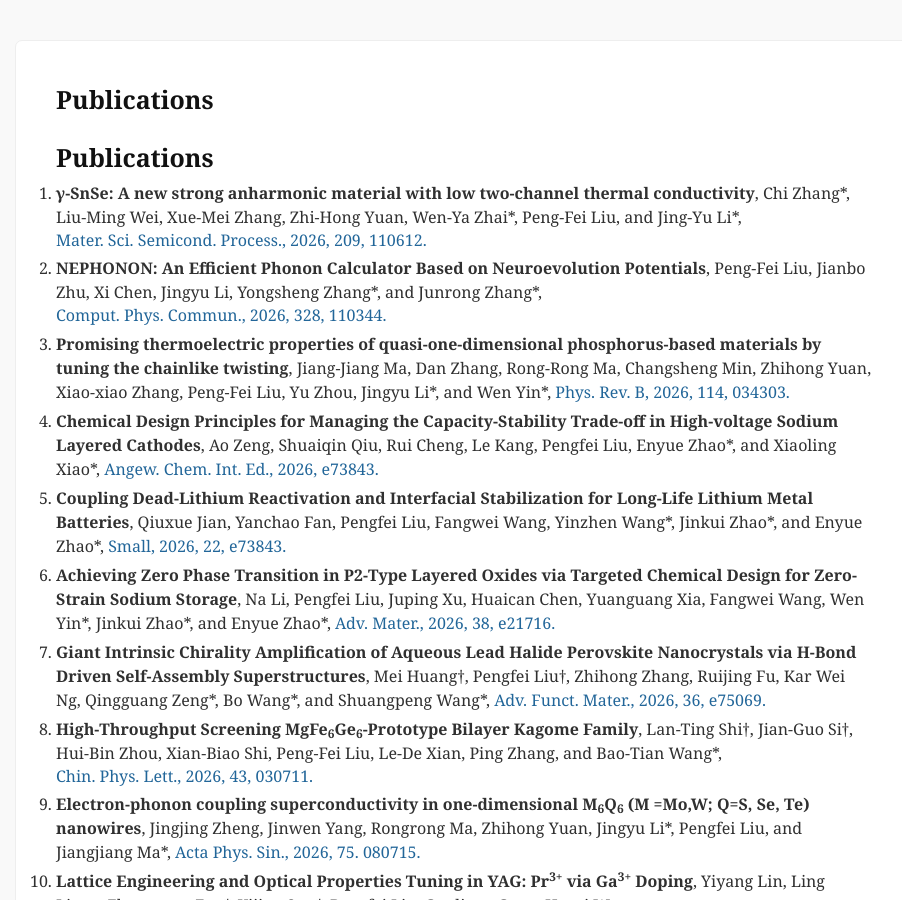
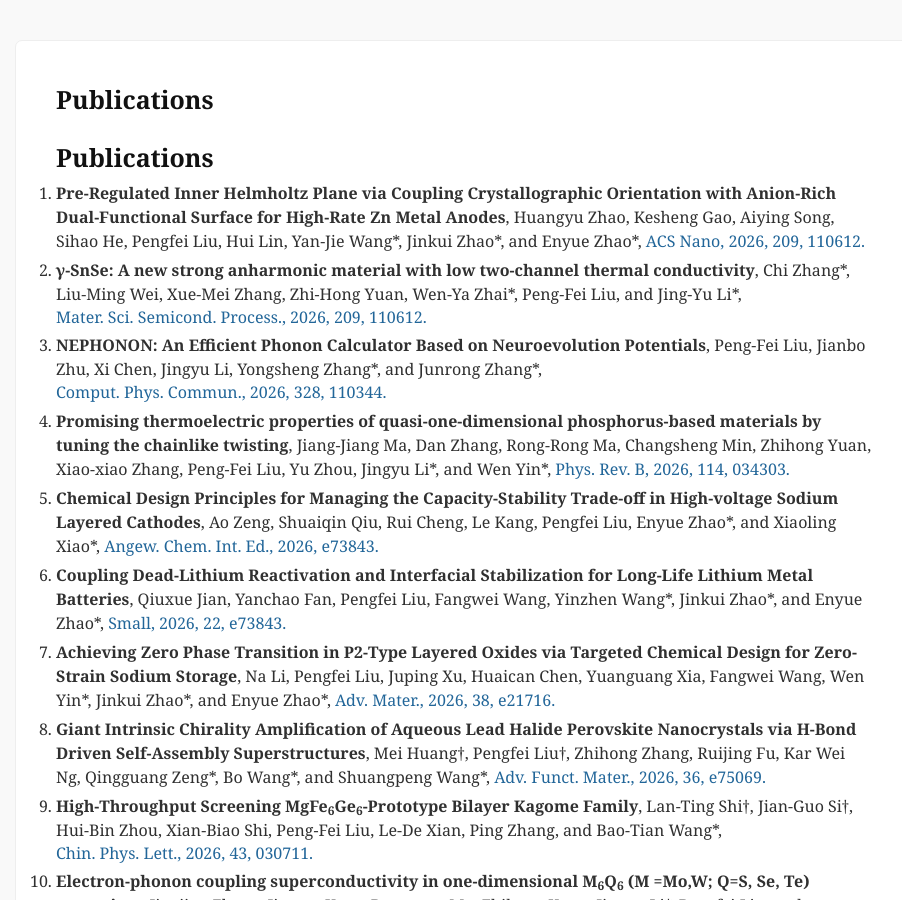
Before and after one commit to comatphys/comatphys.github.io, a Jekyll site: the page built from cv_md/publication.md, in a window 1280 px wide and 900 px high. Shown: the whole window, without its empty margins (175-1077 px from the left). Built offline with Jekyll 4.4.1, drawn with Linux system fonts in a browser that asks for light colours; our own code applies the rules of GitHub Pages for plain Markdown files; comment, search, counter and statistics services are not loaded.

Commit message:
Update publication.md

```diff
--- a/cv_md/publication.md
+++ b/cv_md/publication.md
@@ -1,8 +1,11 @@
 # Publications
+1. **Pre-Regulated Inner Helmholtz Plane via Coupling Crystallographic Orientation with Anion-Rich Dual-Functional Surface for High-Rate Zn Metal Anodes**,
+Huangyu Zhao, Kesheng Gao, Aiying Song, Sihao He, Pengfei Liu, Hui Lin, Yan-Jie Wang\*, Jinkui Zhao\*, and Enyue Zhao\*,
+[ACS Nano, 2026, 209, 110612.](https://doi.org/10.1016/j.mssp.2026.110612)
 
 1. **γ-SnSe: A new strong anharmonic material with low two-channel thermal conductivity**,
 Chi Zhang\*, Liu-Ming Wei, Xue-Mei Zhang, Zhi-Hong Yuan, Wen-Ya Zhai\*, Peng-Fei Liu, and Jing-Yu Li\*,
-[Mater. Sci. Semicond. Process., 2026, 209,  110612.](https://doi.org/10.1016/j.mssp.2026.110612)
+[Mater. Sci. Semicond. Process., 2026, 209, 110612.](https://doi.org/10.1016/j.mssp.2026.110612)
 
 1. **NEPHONON: An Efficient Phonon Calculator Based on Neuroevolution Potentials**,
 Peng-Fei Liu, Jianbo Zhu, Xi Chen, Jingyu Li, Yongsheng Zhang\*, and Junrong Zhang\*,
```
